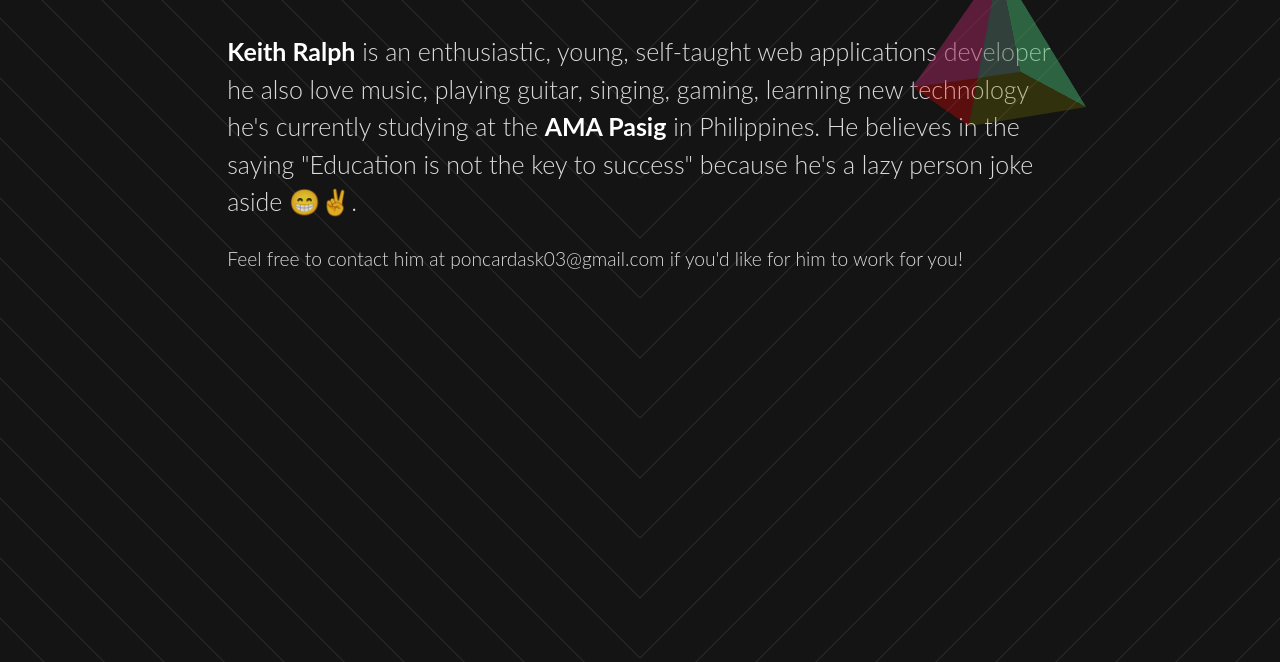
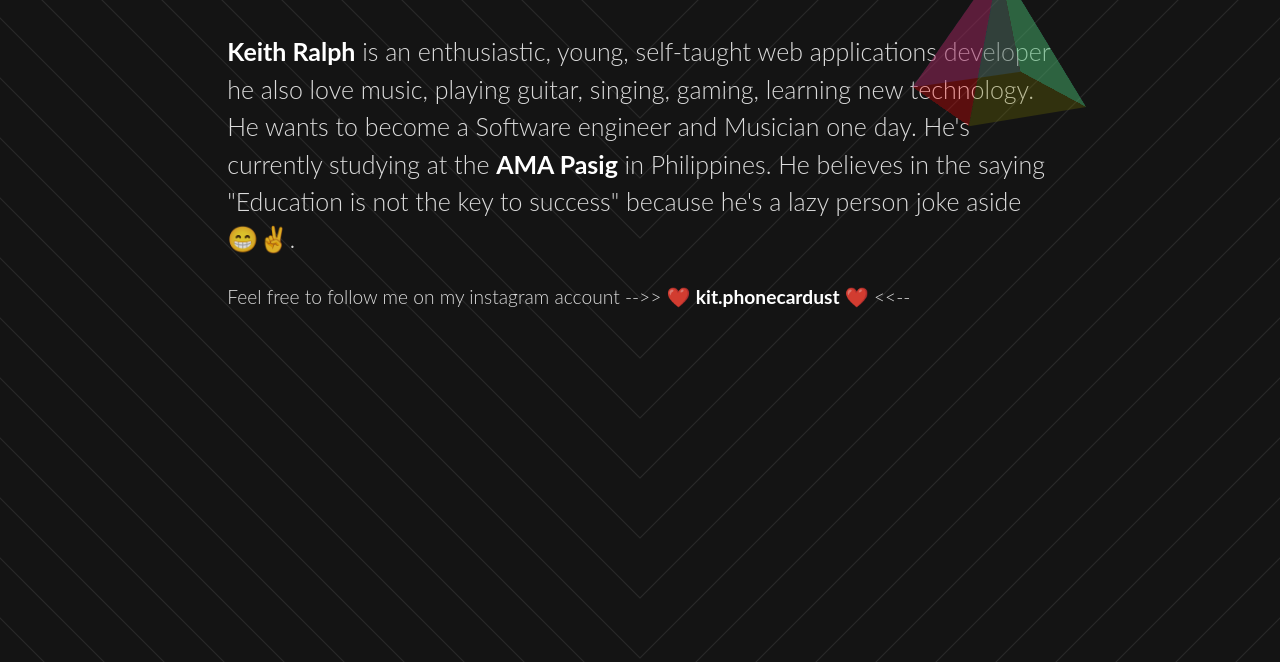
Before and after one commit to Keith-Poncardas/Keith-Ralph-Poncardas, a plain HTML site: page index.html in a window 1280 px wide. Shown: the part 138-800 px from the top of the page. Drawn offline with Linux system fonts and the light colour scheme.

Commit message:
Update index.html

```diff
--- a/index.html
+++ b/index.html
@@ -26,14 +26,13 @@
             </div>
           </h1>
           <h3 style="clear: both" class="subhead">
-            <a href="#">Keith Ralph</a> is an enthusiastic, young, self-taught web applications developer he also love music,
-            playing guitar, singing, gaming, learning new technology he's currently studying at the <a href="#">AMA Pasig</a> in
+            <a href="kit.phonecardust">Keith Ralph</a> is an enthusiastic, young, self-taught web applications developer he also love music,
+            playing guitar, singing, gaming, learning new technology. He wants to become a Software engineer and Musician one day. He's currently studying at the <a href="https://www.facebook.com/amaccpasigcampus">AMA Pasig</a> in
             Philippines. He believes in the saying "Education is not the key to success" because he's a lazy person joke aside 😁✌️.
           </h3>
           <footer>
           <p>
-            Feel free to contact him at poncardask03@gmail.com if you'd like for
-            him to work for you!
+            Feel free to follow me on my instagram account -->> ❤️ <a href="kit.phonecardust">kit.phonecardust</a> ❤️ <<--
           </p>
           </footer>
         </div>
```
